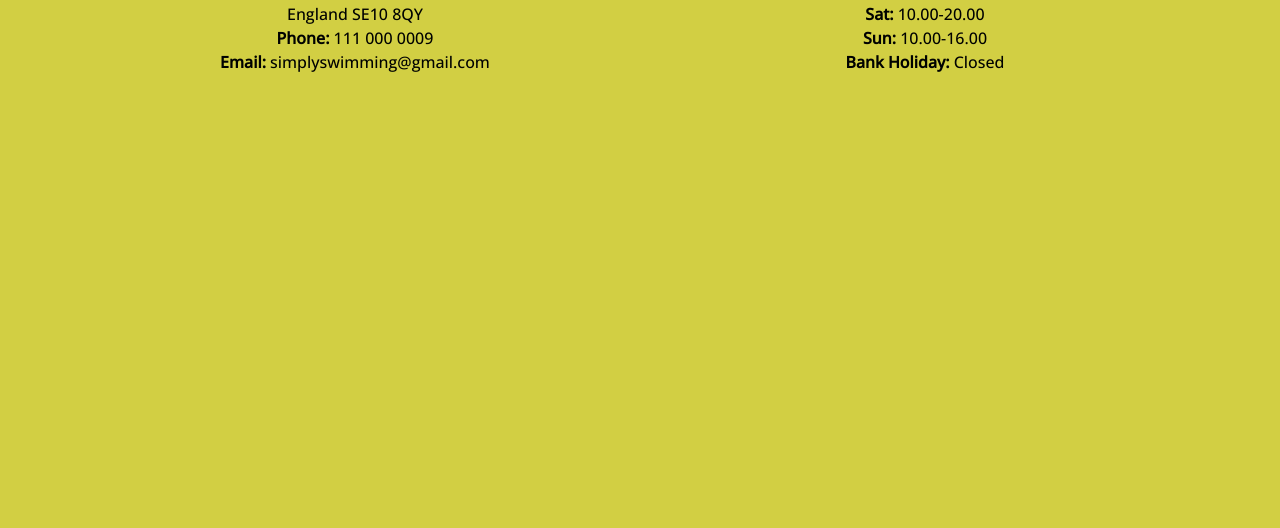
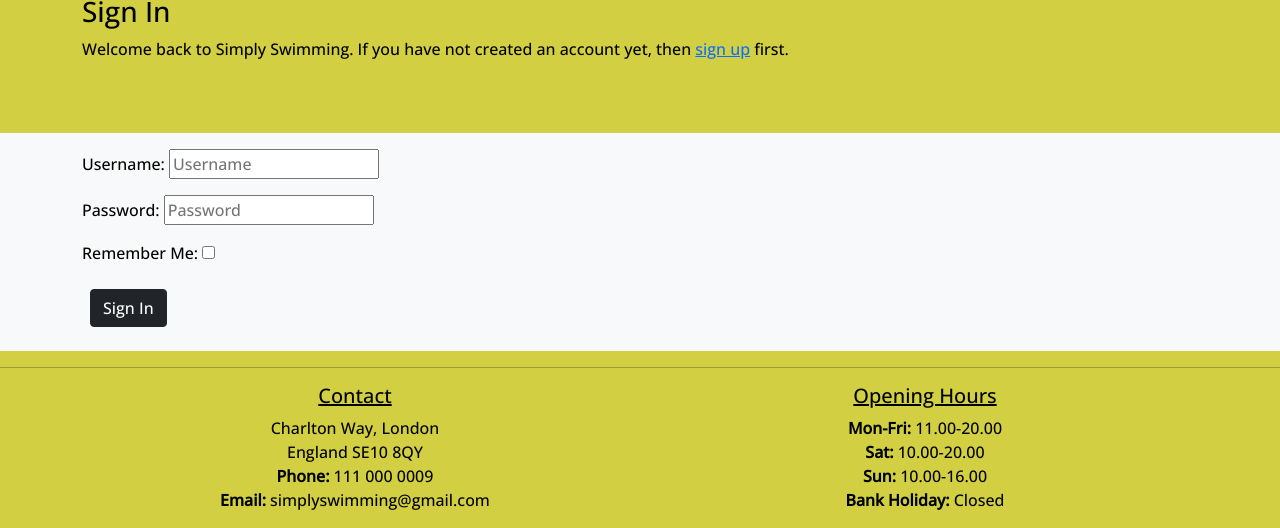
Before and after one commit to manasi1031/Simply-swimming, a Django app: page /accounts/login/ in a window 1280 px wide. Shown: the part 401-929 px from the top of the page. Before the commit the page ends 473 px from the top, so only its background shows below. Run offline with Django 3.2, Linux system fonts and the light colour scheme; some libraries are stand-ins or nearby versions.

Commit message:
Login.html template updated with details

```diff
--- a/templates/account/login.html
+++ b/templates/account/login.html
@@ -7,40 +7,47 @@
 
 {% block content %}
 
-<h1>{% trans "Sign In" %}</h1>
-
-{% get_providers as socialaccount_providers %}
-
-{% if socialaccount_providers %}
-<p>{% blocktrans with site.name as site_name %}Please sign in with one
-of your existing third party accounts. Or, <a href="{{ signup_url }}">sign up</a>
-for a {{ site_name }} account and sign in below:{% endblocktrans %}</p>
-
-<div class="socialaccount_ballot">
-
-  <ul class="socialaccount_providers">
-    {% include "socialaccount/snippets/provider_list.html" with process="login" %}
-  </ul>
-
-  <div class="login-or">{% trans 'or' %}</div>
-
+<!--Topic Heading with image-->
+<div class="bg-light">
+  <div class="container py-2">
+      <div class="row h-100 align-items-center py-2">
+          <div class="col-lg-6">
+              <h1 class="display-4">Sign in</h1>
+          </div>
+          <div class="col-lg-6 d-none d-lg-block">
+              <img src="https://res.cloudinary.com/manasi1031/image/upload/v1642204669/Simply-Swimming/advanced-swimming1_mr0aps.png" alt="Advanced swimming class" class="img-fluid">
+          </div>
+      </div>
+  </div>
 </div>
 
-{% include "socialaccount/snippets/login_extra.html" %}
+<!--Login Info-->
+<div class="py-2">
+  <div class="container py25">
+      <div class="row align-items-center mb-5">
+          <div>
+            <h3>{% trans "Sign In" %}</h3>
+            <p>{% blocktrans %}Welcome back to Simply Swimming.
+              If you have not created an account yet,
+              then <a class="link" href="{{ signup_url }}">sign up</a>
+              first.{% endblocktrans %}
+          </div>
+      </div>
+  </div>
+</div>
 
-{% else %}
-<p>{% blocktrans %}If you have not created an account yet, then please
-<a href="{{ signup_url }}">sign up</a> first.{% endblocktrans %}</p>
-{% endif %}
-
+<!--Login form section-->
+<div class="bg-light py-2">
+  <div class="container py-2 bg-light">
     <form class="login" method="POST" action="{% url 'account_login' %}">
       {% csrf_token %}
       {{ form.as_p }}
       {% if redirect_field_value %}
       <input type="hidden" name="{{ redirect_field_name }}" value="{{ redirect_field_value }}" />
       {% endif %}
-  <a class="button secondaryAction" href="{% url 'account_reset_password' %}">{% trans "Forgot Password?" %}</a>
-  <button class="primaryAction" type="submit">{% trans "Sign In" %}</button>
+      <button class="btn btn-dark text-center m-2" type="submit">{% trans "Sign In" %}</button>
     </form>
+  </div>
+</div>
 
 {% endblock %}
--- a/templates/base.html
+++ b/templates/base.html
@@ -56,8 +56,12 @@
                         <a class="nav-link" href="{% url 'account_logout' %}">Logout</a>
                     </li>
                     {% else %}
-                    <li><a href="% url 'account_signup' %"><span class="glyphicon glyphicon-user"></span> Sign Up</a></li>
-                    <li><a href="% url 'account_login' %"><span class="glyphicon glyphicon-log-in"></span> Login</a></li>
+                    <li class="nav-item">
+                        <a class="nav-link" href="{% url 'account_signup' %}"></span> Sign Up</a>
+                    </li>
+                    <li class="nav-item">
+                        <a class="nav-link" href="{% url 'account_login' %}"></span> Login</a>
+                    </li>
                 </ul>
                 {% endif %}
             </div>
```
Lines whose indentation alone changed are shown as unchanged.
